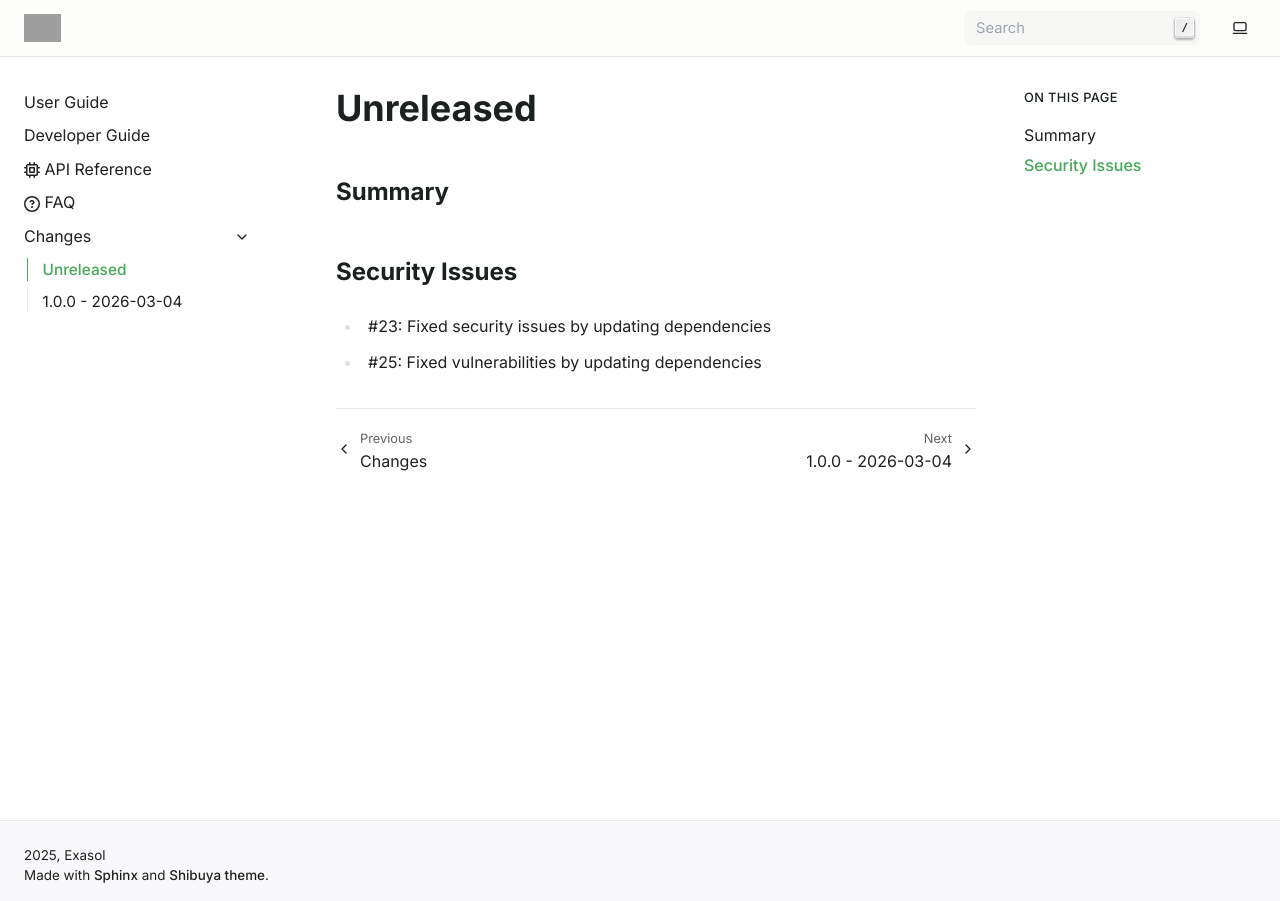
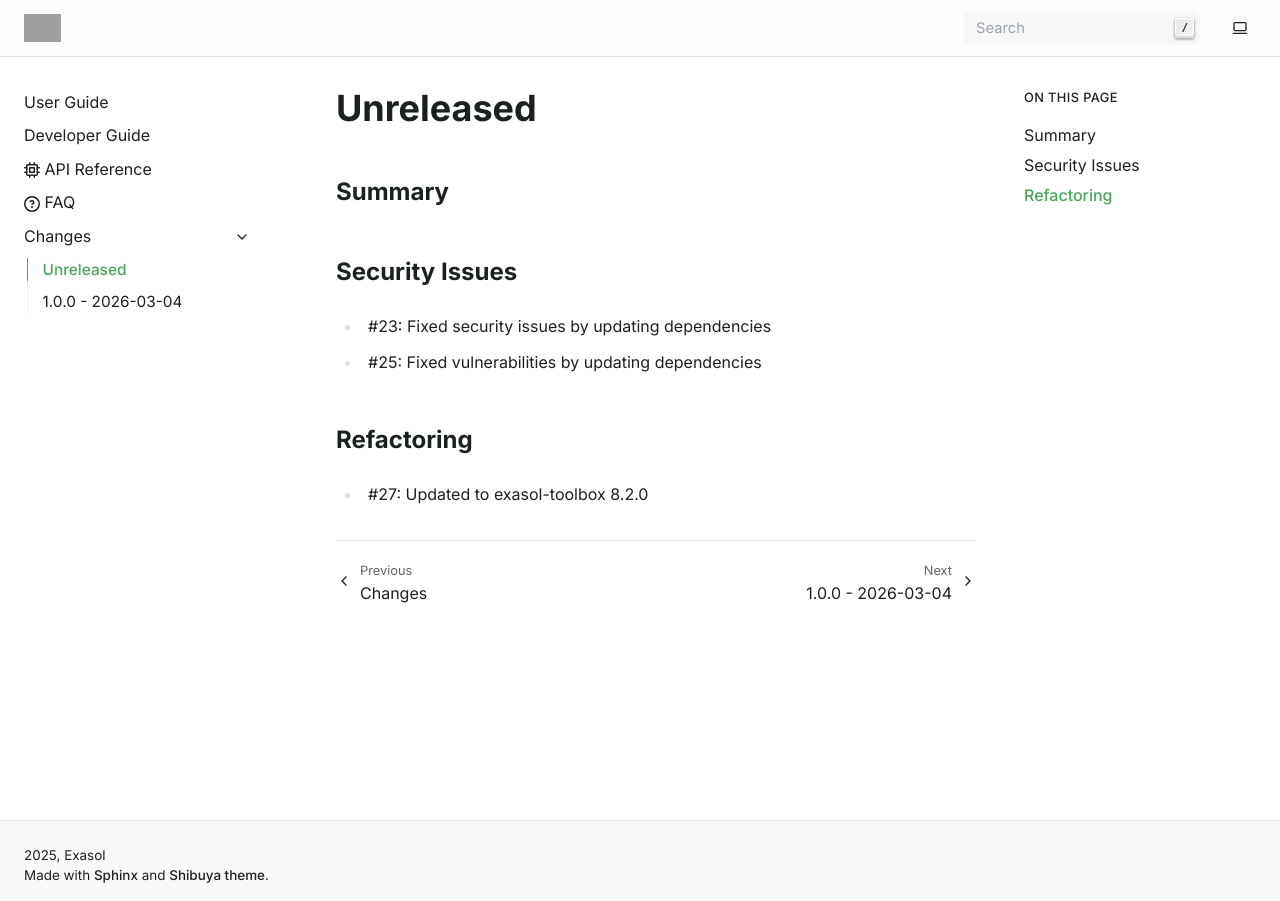
Before and after one commit to exasol/test-db-builder-python, a Sphinx documentation site: the page built from doc/changes/unreleased.md, in a window 1280 px wide. Built offline with Sphinx 7.4.7, drawn with Linux system fonts in a browser that asks for light colours; grey boxes are pictures that could not be loaded.

Commit message:
Add changelog entry

```diff
--- a/doc/changes/unreleased.md
+++ b/doc/changes/unreleased.md
@@ -6,3 +6,7 @@
 
 * #23: Fixed security issues by updating dependencies
 * #25: Fixed vulnerabilities by updating dependencies
+
+## Refactoring
+
+* #27: Updated to exasol-toolbox 8.2.0
```
